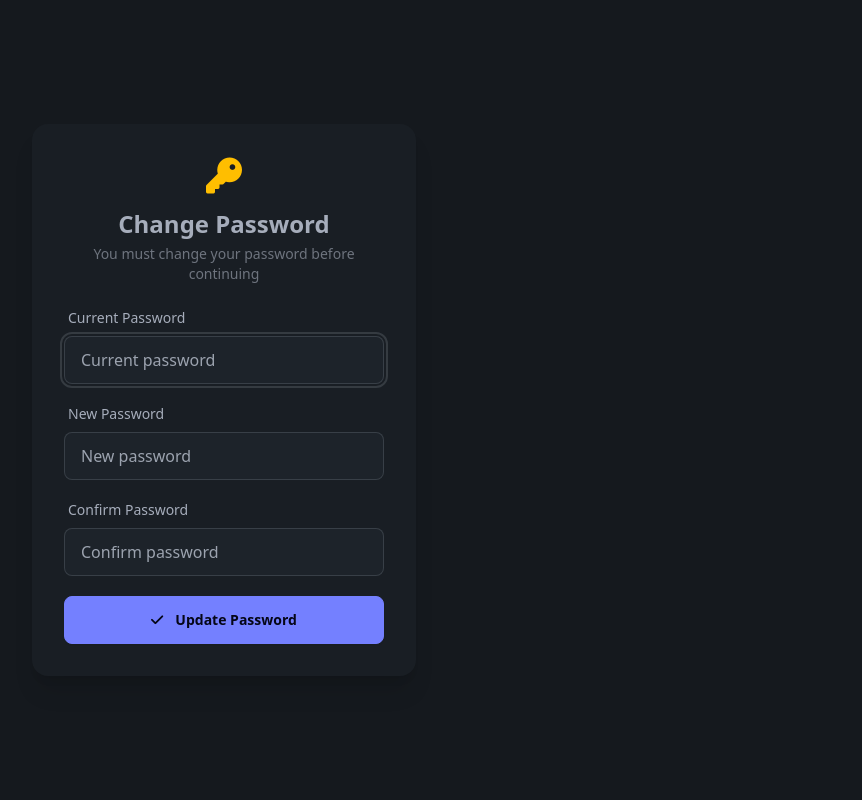
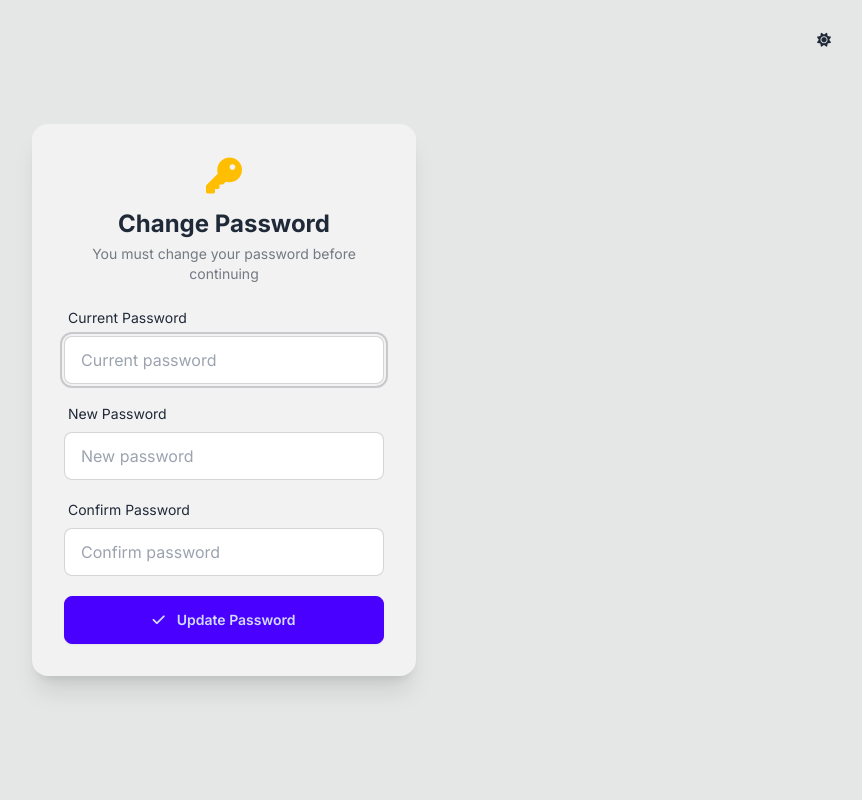
Before and after one commit to mtnbiker717/meross-mqtt-bridge, a FastAPI app: template gui/templates/change_password.html in a window 1280 px wide. Shown: the whole page, without its empty margins (416-1278 px from the left). Run offline with FastAPI, Linux system fonts and the light colour scheme; the template is opened without the code that fills it, so the values that code supplies are empty; some libraries are stand-ins or nearby versions.

Commit message:
Favicon, standalone page theme fixes, ws/logs auth fix, min password 8 chars

```diff
--- a/gui/app.py
+++ b/gui/app.py
@@ -249,7 +249,7 @@ if _static_dir.is_dir():
 @app.middleware("http")
 async def force_password_change_middleware(request: Request, call_next):
     # Skip for non-authenticated or specific paths
-    skip_paths = {"/login", "/logout", "/change-password", "/ws/logs"}
+    skip_paths = {"/login", "/logout", "/change-password"}
     if request.url.path in skip_paths or request.url.path.startswith("/static"):
         return await call_next(request)
 
@@ -380,10 +380,10 @@ async def change_password_submit(
             user=user, token=token,
         )
 
-    if len(new_password) < 4:
+    if len(new_password) < 8:
         return render(
             request, "change_password.html",
-            {"error": "Password must be at least 4 characters", "forced": gui.get("force_password_change", False)},
+            {"error": "Password must be at least 8 characters", "forced": gui.get("force_password_change", False)},
             user=user, token=token,
         )
 
--- a/gui/templates/base.html
+++ b/gui/templates/base.html
@@ -49,6 +49,7 @@
   </style>
   <script src="https://cdn.tailwindcss.com"></script>
   <link rel="stylesheet" href="https://cdnjs.cloudflare.com/ajax/libs/font-awesome/6.5.1/css/all.min.css">
+  <link rel="icon" type="image/svg+xml" href="/static/favicon.svg">
   <script>
     (function() {
       const saved = localStorage.getItem('meross-theme');
--- a/gui/templates/change_password.html
+++ b/gui/templates/change_password.html
@@ -1,14 +1,37 @@
 <!DOCTYPE html>
-<html lang="en" data-theme="dark">
+<html lang="en" data-theme="dim">
 <head>
+  <link rel="preconnect" href="https://fonts.googleapis.com">
+  <link href="https://fonts.googleapis.com/css2?family=Inter:wght@400;500;600;700&display=swap" rel="stylesheet">
   <meta charset="UTF-8">
   <meta name="viewport" content="width=device-width, initial-scale=1.0">
   <title>Change Password - Meross Bridge</title>
   <link rel="stylesheet" href="https://cdn.jsdelivr.net/npm/daisyui@4/dist/full.min.css">
+  <style>
+    [data-theme="dim"] {
+      --color-base-100: oklch(27.0% 0.025 252);
+      --color-base-200: oklch(18.0% 0.020 252);
+      --color-base-300: oklch(14.0% 0.025 252);
+      --color-base-content: oklch(97.3% 0.004 247);
+    }
+    :root { --icon-color: rgba(0,0,0,0.6); }
+    [data-theme="dim"] { --icon-color: rgba(255,255,255,0.75); }
+    body { font-family: 'Inter', -apple-system, BlinkMacSystemFont, 'Segoe UI', sans-serif; }
+  </style>
   <script src="https://cdn.tailwindcss.com"></script>
   <link rel="stylesheet" href="https://cdnjs.cloudflare.com/ajax/libs/font-awesome/6.5.1/css/all.min.css">
+  <link rel="icon" type="image/svg+xml" href="/static/favicon.svg">
+  <script>
+    (function() {
+      const saved = localStorage.getItem('meross-theme');
+      const theme = saved === 'dark' ? 'dim' : (saved || (window.matchMedia('(prefers-color-scheme: dark)').matches ? 'dim' : 'light'));
+      document.documentElement.setAttribute('data-theme', theme);
+    })();
+  </script>
 </head>
-<body class="min-h-screen flex items-center justify-center bg-base-300">
+<body class="min-h-screen flex items-center justify-center bg-base-300 relative">
+  <!-- Theme toggle -->
+  <button onclick="(function(){var t=document.documentElement.getAttribute('data-theme')==='dim'?'light':'dim';document.documentElement.setAttribute('data-theme',t);localStorage.setItem('meross-theme',t);document.getElementById('theme-icon-standalone').className=t==='dim'?'fas fa-moon':'fas fa-sun';})()" style="position:fixed;top:1rem;right:1rem;" class="btn btn-ghost btn-circle"><i class="fas fa-moon" id="theme-icon-standalone"></i></button>
   <div class="card w-full max-w-sm bg-base-200 shadow-xl">
     <div class="card-body">
       <!-- Heading -->
@@ -89,13 +112,18 @@
         return;
       }
 
-      if (newPw.length < 4) {
+      if (newPw.length < 8) {
         e.preventDefault();
-        errorText.textContent = 'Password must be at least 4 characters.';
+        errorText.textContent = 'Password must be at least 8 characters.';
         errorDiv.classList.remove('hidden');
         return;
       }
     });
   </script>
+
+  <script>
+    var t = document.documentElement.getAttribute('data-theme');
+    document.getElementById('theme-icon-standalone').className = t === 'dim' ? 'fas fa-moon' : 'fas fa-sun';
+  </script>
 </body>
 </html>
```
Also changed, not shown: gui/templates/login.html (+19 -18 lines), gui/static/favicon.svg (added).
